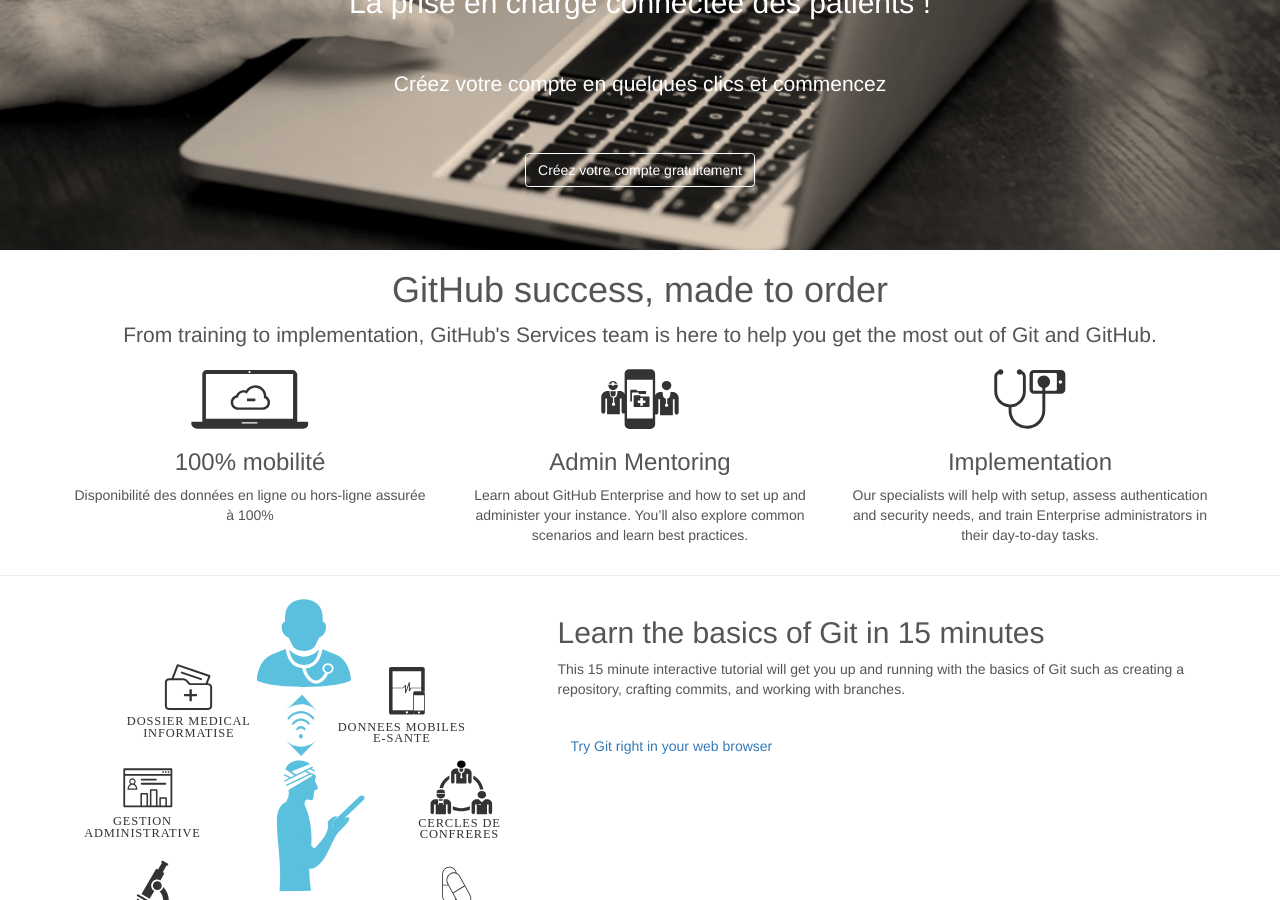
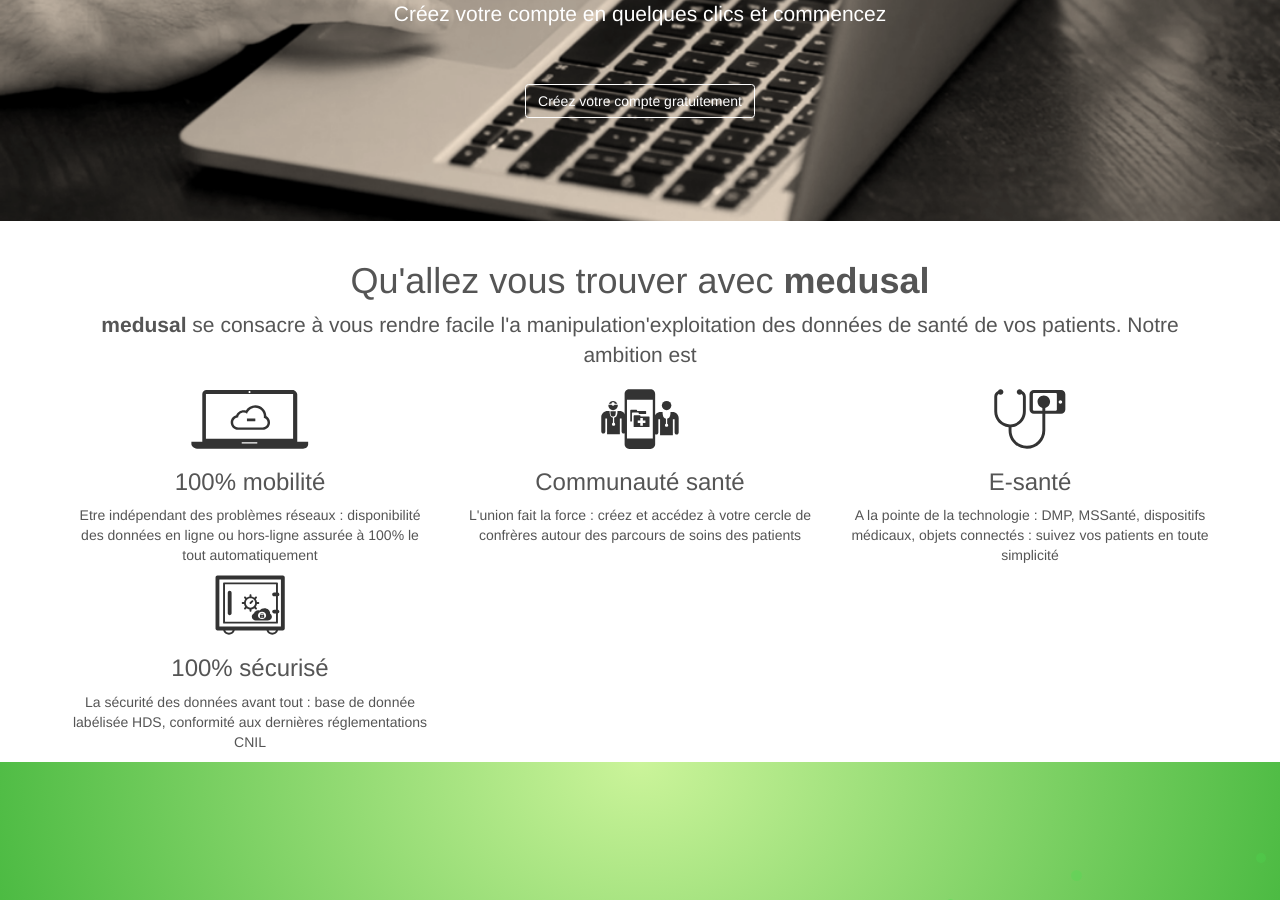
Before and after one commit to medusal/medusal.github.io, a Jekyll site: the page built from index.html, in a window 1280 px wide and 900 px high, scrolled down 396 px. Built offline with Jekyll 4.4.1, drawn with Linux system fonts in a browser that asks for light colours.

Commit message:
Update index.html

```diff
--- a/index.html
+++ b/index.html
@@ -5,7 +5,7 @@ layout: home
 <div class="home">
   <section class="wallpaper-background jumbotron">
     <h1 class="white text-center">
-      </br></br><IMG SRC="https://cloud.githubusercontent.com/assets/9364085/16230013/b3560aa8-37bf-11e6-8d19-613a8952ddbc.png"
+      </br><IMG SRC="https://cloud.githubusercontent.com/assets/9364085/16230013/b3560aa8-37bf-11e6-8d19-613a8952ddbc.png"
       ALT="medusal-logo"
       TITLE="medusal"
       WIDTH=70
@@ -14,49 +14,39 @@ layout: home
     <h2 class="white text-center">La prise en charge connectée des patients !</h2></br></br>
     <p class="lead white text-center">Créez votre compte en quelques clics et commencez</p></br></br>
     <p class="text-center"><a href="/about" class="btn btn-outline-white">Créez votre compte gratuitement</a></p>
+    </br></br>
   </section>
   <section class="text-center container">
-    <h1>GitHub success, made to order</h1>
+    </br>
+    <h1>Qu'allez vous trouver avec <b>medusal</b></h1>
     <p class="lead">
-      From training to implementation, GitHub's Services team is here to help you get the most out of Git and GitHub.
+      <b>medusal</b> se consacre à vous rendre facile l'a manipulation'exploitation des données de santé de vos patients.
+      Notre ambition est
     </p>
     <div class="row">
       <div class="col-xs-12 col-sm-4">
         <img src="css/img/home/cloud-connected.svg" height="60px" />
         <h3>100% mobilité</h3>
-        <p>Disponibilité des données en ligne ou hors-ligne assurée à 100%</p>
+        <p>Etre indépendant des problèmes réseaux : disponibilité des données en ligne ou hors-ligne assurée à 100% le tout automatiquement</p>
       </div>
       <div class="col-xs-12 col-sm-4">
         <img src="css/img/home/community.svg" height="60px" />
-        <h3>Admin Mentoring</h3>
-        <p>Learn about GitHub Enterprise and how to set up and administer your instance. You’ll also explore common scenarios and learn best practices.</p>
+        <h3>Communauté santé</h3>
+        <p>L'union fait la force : créez et accédez à votre cercle de confrères autour des parcours de soins des patients</p>
       </div>
       <div class="col-xs-12 col-sm-4">
         <img src="css/img/home/e-health.svg" height="60px" />
-        <h3>Implementation</h3>
-        <p>Our specialists will help with setup, assess authentication and security needs, and train Enterprise administrators in their day-to-day tasks.</p>
+        <h3>E-santé</h3>
+        <p>A la pointe de la technologie : DMP, MSSanté, dispositifs médicaux, objets connectés : suivez vos patients en toute simplicité</p>
       </div>
+      <div class="col-xs-12 col-sm-4">
+        <img src="css/img/home/secure.svg" height="60px" />
+        <h3>100%  sécurisé</h3>
+        <p>La sécurité des données avant tout : base de donnée labélisée HDS, conformité aux dernières réglementations CNIL</p>
+      </div>
+      </br></br>
     </div>
-  </section>
-  <hr/>
-  <section>
-    <div class="container learn-git">
-    <div class="row">
-      <div class="col-xs-12 col-md-5">
-        <img src="css/img/home/central-medusal-fr-transp.svg" alt="" style="width:100%">
-      </div>
-      <div class="col-xs-12 col-md-7">
-        <h2 class="display-heading-2">Learn the basics of Git in 15 minutes</h2>
-        <p>This 15 minute interactive tutorial will get you up and running with the basics of Git such as creating a repository, crafting commits, and working with branches.</p>
-        <br>
-        <p>
-          <a href="https://try.github.io/levels/1/challenges/1" target="_blank" class="btn btn-outline btn-outline-blue">
-            Try Git right in your web browser
-          </a>
-        </p>
-      </div>
-    </div>
-  </div>
+
   </section>
   <section class="green-light bubbles " style="height: 500px">
   </section>
```
